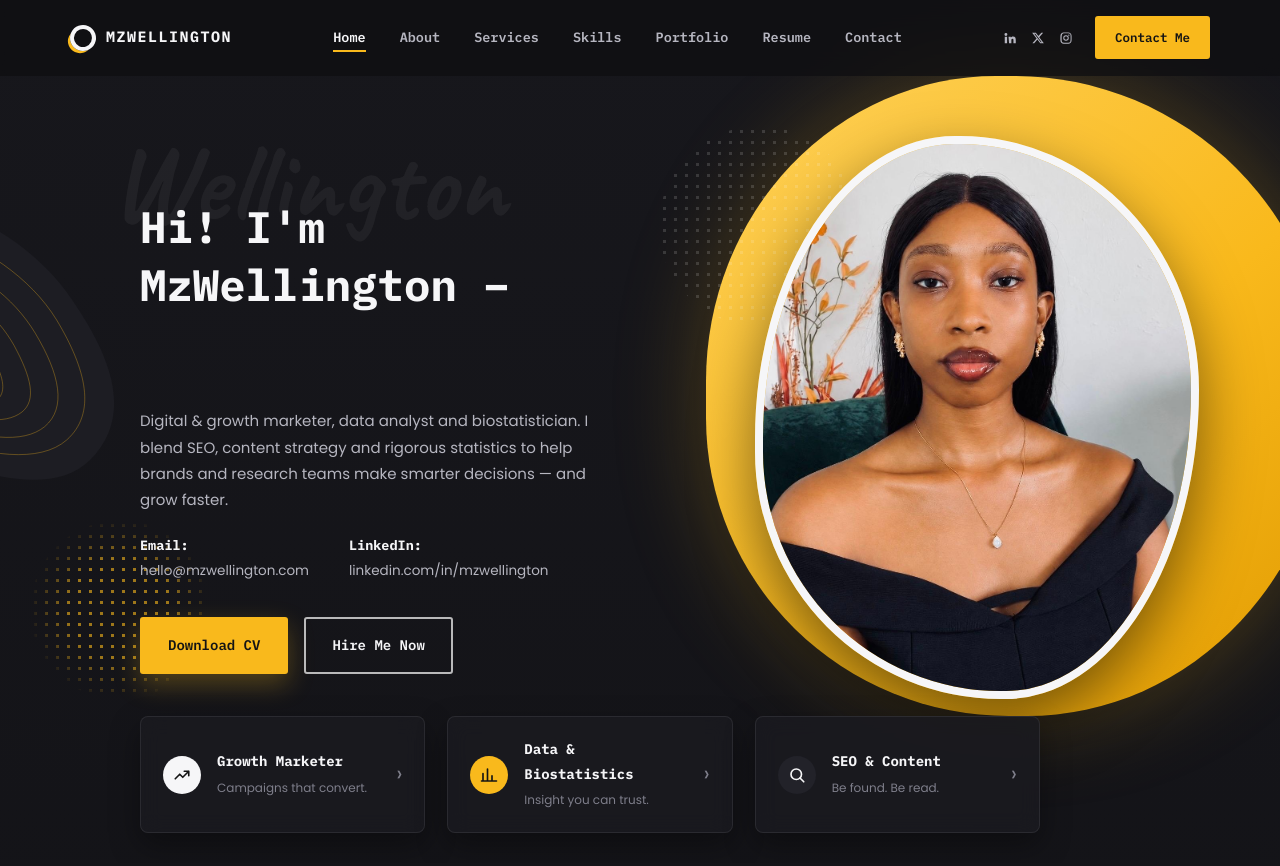
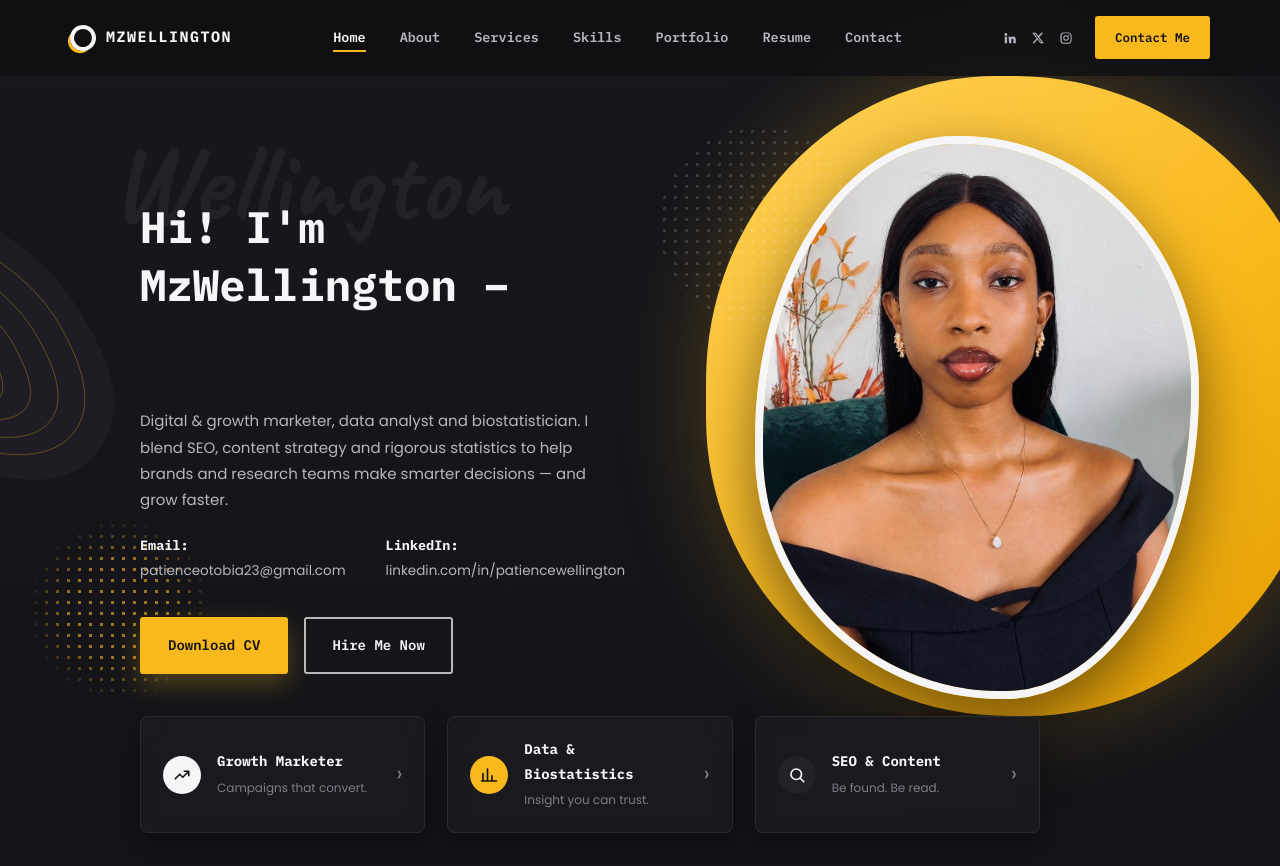
Before and after one commit to Steev-vhoo/mzwellington-portfolio, a plain HTML site: page index.html in a window 1280 px wide. Shown: the top 866 px of the page. Drawn offline with Linux system fonts and the light colour scheme; animation ran at ten frames a second.

Commit message:
Update contact email and LinkedIn profile
Co-Authored-By: Claude Opus 5.5 <noreply@anthropic.com>
Claude-Session: https://claude.ai/code/session_01KB7VQJP9mpDG9dJkfvsJD4

```diff
--- a/assets/js/main.js
+++ b/assets/js/main.js
@@ -125,7 +125,7 @@
   // To receive messages without email apps, create a free form at https://formspree.io
   // and paste its endpoint below (e.g. "https://formspree.io/f/abcdwxyz").
   const FORM_ENDPOINT = "";
-  const CONTACT_EMAIL = "hello@mzwellington.com";
+  const CONTACT_EMAIL = "patienceotobia23@gmail.com";
 
   const form = $("#contact-form");
   const status = $("#form-status");
--- a/index.html
+++ b/index.html
@@ -45,7 +45,7 @@
 
       <div class="header__right">
         <ul class="socials socials--small" aria-label="Social links">
-          <li><a href="https://www.linkedin.com/in/mzwellington" target="_blank" rel="noopener" aria-label="LinkedIn"><svg viewBox="0 0 24 24"><path d="M4.98 3.5A2.5 2.5 0 1 1 5 8.5a2.5 2.5 0 0 1-.02-5zM3 9.75h4V21H3zM9.5 9.75h3.8v1.6h.06c.53-1 1.83-2.05 3.77-2.05 4.03 0 4.77 2.65 4.77 6.1V21h-4v-4.93c0-1.18-.02-2.7-1.64-2.7-1.65 0-1.9 1.28-1.9 2.6V21h-4z"/></svg></a></li>
+          <li><a href="https://www.linkedin.com/in/patiencewellington" target="_blank" rel="noopener" aria-label="LinkedIn"><svg viewBox="0 0 24 24"><path d="M4.98 3.5A2.5 2.5 0 1 1 5 8.5a2.5 2.5 0 0 1-.02-5zM3 9.75h4V21H3zM9.5 9.75h3.8v1.6h.06c.53-1 1.83-2.05 3.77-2.05 4.03 0 4.77 2.65 4.77 6.1V21h-4v-4.93c0-1.18-.02-2.7-1.64-2.7-1.65 0-1.9 1.28-1.9 2.6V21h-4z"/></svg></a></li>
           <li><a href="https://x.com/mzwellington" target="_blank" rel="noopener" aria-label="X (Twitter)"><svg viewBox="0 0 24 24"><path d="M17.75 3h3.07l-6.7 7.66L22 21h-6.17l-4.83-6.32L5.47 21H2.4l7.17-8.2L2 3h6.33l4.37 5.78zm-1.08 16.2h1.7L7.4 4.7H5.57z"/></svg></a></li>
           <li><a href="https://www.instagram.com/mzwellington" target="_blank" rel="noopener" aria-label="Instagram"><svg viewBox="0 0 24 24"><path d="M12 7.3a4.7 4.7 0 1 0 0 9.4 4.7 4.7 0 0 0 0-9.4zm0 7.75a3.05 3.05 0 1 1 0-6.1 3.05 3.05 0 0 1 0 6.1zM17.95 7.1a1.1 1.1 0 1 1-2.2 0 1.1 1.1 0 0 1 2.2 0zM21.5 8.2c-.06-1.5-.4-2.83-1.5-3.92S17.6 2.84 16.1 2.77C14.55 2.68 9.45 2.68 7.9 2.77 6.4 2.84 5.08 3.18 3.98 4.27S2.55 6.7 2.47 8.2c-.09 1.55-.09 6.65 0 8.2.07 1.5.41 2.83 1.51 3.92s2.42 1.43 3.92 1.5c1.55.1 6.65.1 8.2 0 1.5-.07 2.83-.41 3.92-1.5s1.43-2.42 1.5-3.92c.1-1.55.1-6.65 0-8.2zm-2 9.86a3.15 3.15 0 0 1-1.77 1.77c-1.23.49-4.14.38-5.5.38s-4.27.1-5.5-.38a3.15 3.15 0 0 1-1.77-1.77c-.49-1.23-.38-4.14-.38-5.5s-.1-4.27.38-5.5A3.15 3.15 0 0 1 6.73 4.3c1.23-.49 4.14-.38 5.5-.38s4.27-.1 5.5.38a3.15 3.15 0 0 1 1.77 1.77c.49 1.23.38 4.14.38 5.5s.11 4.27-.38 5.5z"/></svg></a></li>
         </ul>
@@ -88,11 +88,11 @@
           <div class="hero__meta">
             <div>
               <h4>Email:</h4>
-              <a href="mailto:hello@mzwellington.com">hello@mzwellington.com</a>
+              <a href="mailto:patienceotobia23@gmail.com">patienceotobia23@gmail.com</a>
             </div>
             <div>
               <h4>LinkedIn:</h4>
-              <a href="https://www.linkedin.com/in/mzwellington" target="_blank" rel="noopener">linkedin.com/in/mzwellington</a>
+              <a href="https://www.linkedin.com/in/patiencewellington" target="_blank" rel="noopener">linkedin.com/in/patiencewellington</a>
             </div>
           </div>
           <div class="hero__actions">
@@ -181,7 +181,7 @@
 
           <h4 class="about__follow">You Can Follow Me Here:</h4>
           <ul class="follow">
-            <li><a href="https://www.linkedin.com/in/mzwellington" target="_blank" rel="noopener"><span class="follow__ico follow__ico--li">in</span>LinkedIn</a></li>
+            <li><a href="https://www.linkedin.com/in/patiencewellington" target="_blank" rel="noopener"><span class="follow__ico follow__ico--li">in</span>LinkedIn</a></li>
             <li><a href="https://medium.com/@mzwellington" target="_blank" rel="noopener"><span class="follow__ico follow__ico--md">M</span>Medium</a></li>
             <li><a href="https://github.com/mzwellington" target="_blank" rel="noopener"><span class="follow__ico follow__ico--gh">GH</span>GitHub</a></li>
           </ul>
@@ -466,9 +466,9 @@
           </div>
           <p>Tell me about your campaign, dataset or research question and I'll get back to you within two working days.</p>
           <ul class="contact__list">
-            <li><span class="contact__ico"><svg viewBox="0 0 24 24"><rect x="3" y="5" width="18" height="14" rx="2"/><path d="M3 7l9 6 9-6"/></svg></span><div><small>Email</small><a href="mailto:hello@mzwellington.com">hello@mzwellington.com</a></div></li>
+            <li><span class="contact__ico"><svg viewBox="0 0 24 24"><rect x="3" y="5" width="18" height="14" rx="2"/><path d="M3 7l9 6 9-6"/></svg></span><div><small>Email</small><a href="mailto:patienceotobia23@gmail.com">patienceotobia23@gmail.com</a></div></li>
             <li><span class="contact__ico"><svg viewBox="0 0 24 24"><path d="M12 21s-7-6.2-7-11a7 7 0 0 1 14 0c0 4.8-7 11-7 11z"/><circle cx="12" cy="10" r="2.5"/></svg></span><div><small>Location</small><span>Accra, Ghana · Available remotely</span></div></li>
-            <li><span class="contact__ico"><svg viewBox="0 0 24 24"><path d="M4.98 3.5A2.5 2.5 0 1 1 5 8.5a2.5 2.5 0 0 1-.02-5zM3 9.75h4V21H3zM9.5 9.75h3.8v1.6h.06c.53-1 1.83-2.05 3.77-2.05 4.03 0 4.77 2.65 4.77 6.1V21h-4v-4.93c0-1.18-.02-2.7-1.64-2.7-1.65 0-1.9 1.28-1.9 2.6V21h-4z" class="solid"/></svg></span><div><small>LinkedIn</small><a href="https://www.linkedin.com/in/mzwellington" target="_blank" rel="noopener">/in/mzwellington</a></div></li>
+            <li><span class="contact__ico"><svg viewBox="0 0 24 24"><path d="M4.98 3.5A2.5 2.5 0 1 1 5 8.5a2.5 2.5 0 0 1-.02-5zM3 9.75h4V21H3zM9.5 9.75h3.8v1.6h.06c.53-1 1.83-2.05 3.77-2.05 4.03 0 4.77 2.65 4.77 6.1V21h-4v-4.93c0-1.18-.02-2.7-1.64-2.7-1.65 0-1.9 1.28-1.9 2.6V21h-4z" class="solid"/></svg></span><div><small>LinkedIn</small><a href="https://www.linkedin.com/in/patiencewellington" target="_blank" rel="noopener">/in/patiencewellington</a></div></li>
           </ul>
         </div>
 
```
Also changed, not shown: 1 other file.
